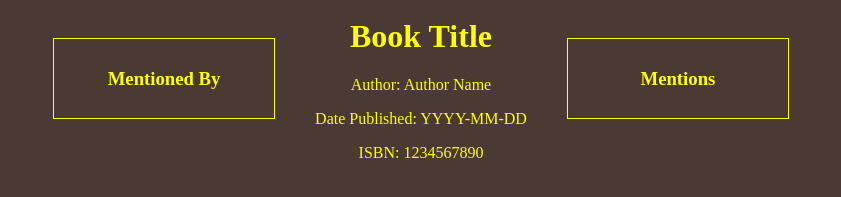
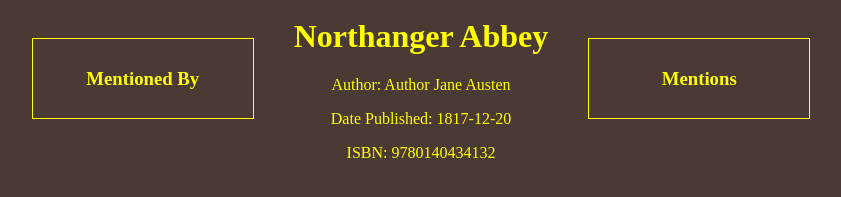
Before and after one commit to JonBag/BookToBook, a plain HTML site: page index.html in a window 1280 px wide. Shown: the part 367-564 px from the top of the page, without its empty margins (219-1060 px from the left). Drawn offline with Linux system fonts and the light colour scheme.

Commit message:
Update index.html

```diff
--- a/index.html
+++ b/index.html
@@ -50,11 +50,11 @@
                 </ul>
             </div>
             <div class="book-info">
-                <img src="path/to/book-image.jpg" alt="Book Image" width="200">
-                <h1>Book Title</h1>
-                <p>Author: Author Name</p>
-                <p>Date Published: YYYY-MM-DD</p>
-                <p>ISBN: 1234567890</p>
+                <img src="c:\litlinkimages\na.jpg" alt="Book Image" width="200">
+                <h1>Northanger Abbey</h1>
+                <p>Author: Author Jane Austen</p>
+                <p>Date Published: 1817-12-20</p>
+                <p>ISBN: 9780140434132</p>
             </div>
             <div class="references">
                 <h3>Mentions</h3>
```
